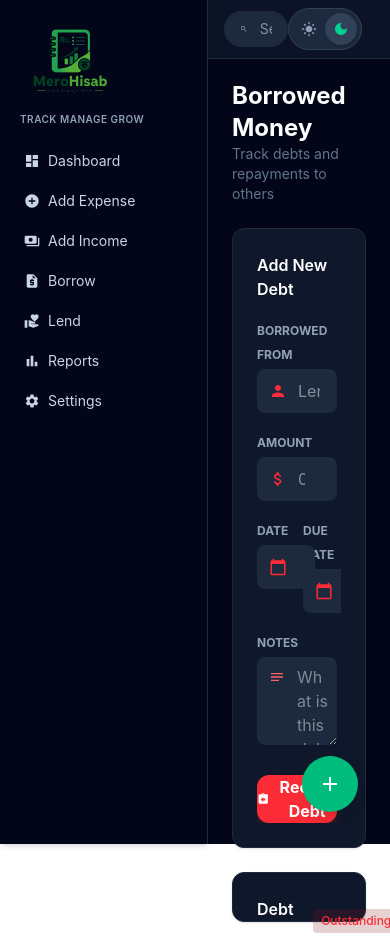
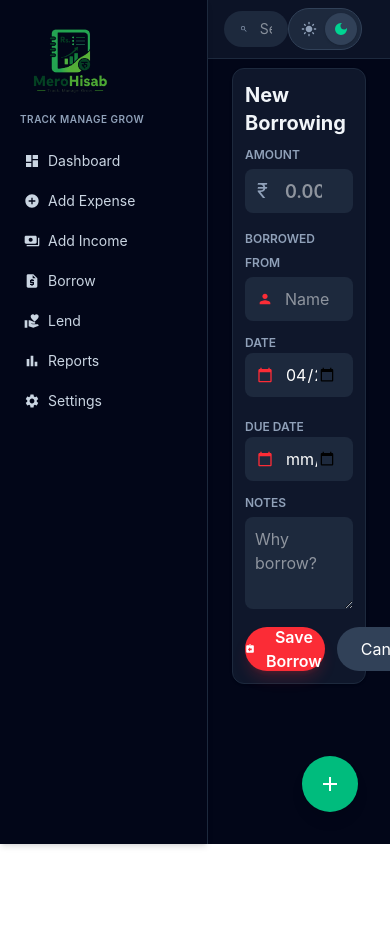
Before and after one commit to Foolmannn/MeroHisab, a React (Vite) app: page /borrow in a window 390 px wide. After the commit the page ends 844 px from the top, so only its background shows below. Built offline with nearby package versions, Linux system fonts and the light colour scheme.

Commit message:
Fised the css of the lend and borrow pages

```diff
--- a/src/pages/Borrow.jsx
+++ b/src/pages/Borrow.jsx
@@ -32,7 +32,7 @@ export default function BorrowSection() {
 
     const newTransaction = {
       id: Date.now().toString(),
-      type: "borrow", // Tagged as borrow
+      type: "borrow",
       amount: Number(form.amount),
       person: form.borrowedFrom,
       date: form.date,
@@ -43,7 +43,6 @@ export default function BorrowSection() {
 
     addTransaction(newTransaction);
 
-    // Reset Form
     setForm({
       borrowedFrom: "",
       amount: "",
@@ -54,151 +53,155 @@ export default function BorrowSection() {
   };
 
   return (
-    <main className="ml-52 pt-20 px-6 pb-6 h-screen  bg-slate-50 dark:bg-slate-950 transition-colors">
-      <div className="max-w-6xl mx-auto flex flex-col h-full gap-6">
+    <main className="ml-52 pt-17 px-6 pb-6 h-screen overflow-hidden bg-slate-50 dark:bg-slate-950 transition-colors">
+      <div className="max-w-6xl mx-auto grid grid-cols-1 lg:grid-cols-12 gap-6">
 
-        {/* HEADER */}
-        <div className="flex-shrink-0">
-          <h2 className="text-2xl font-bold text-slate-800 dark:text-white">Borrowed Money</h2>
-          <p className="text-sm text-slate-500">Track debts and repayments to others</p>
+        {/* LEFT SIDE: FORM (Matching Add Expense: col-span-7) */}
+        <div className="lg:col-span-7 flex flex-col gap-6 h-screen">
+          <div className="bg-white dark:bg-slate-900 rounded-xl shadow p-3 border border-transparent dark:border-slate-800">
+            <div className="flex justify-between items-center mb-1">
+              <h2 className="text-xl font-bold text-slate-800 dark:text-slate-100">
+                New Borrowing
+              </h2>
             </div>
 
-        {/* SIDE-BY-SIDE CONTENT */}
-        <div className="grid grid-cols-1 lg:grid-cols-12 gap-6 flex-grow min-h-0 ">
+            <form className="flex flex-col gap-2" onSubmit={handleSubmit}>
+              {/* AMOUNT */}
+              <div>
+                <label className="text-xs text-slate-500 dark:text-slate-400 font-semibold">AMOUNT</label>
+                <div className="relative mt-1">
+                  <span className="absolute left-3 top-1/2 -translate-y-1/2 text-xl text-slate-400">₹</span>
+                  <input
+                    type="number"
+                    name="amount"
+                    value={form.amount}
+                    onChange={handleChange}
+                    placeholder="0.00"
+                    className="w-full h-11 pl-10 pr-4 rounded-lg bg-slate-100 dark:bg-slate-800 focus:ring-2 focus:ring-red-500 outline-none text-lg font-semibold text-slate-800 dark:text-white"
+                  />
+                </div>
+              </div>
 
-          {/* LEFT: FORM (5 cols) */}
-          <div className="lg:col-span-5 bg-white dark:bg-slate-900 rounded-xl shadow-sm p-6 border border-slate-200 dark:border-slate-800 flex flex-col">
-            <h3 className="font-semibold mb-4 dark:text-white text-red-500">Add New Debt</h3>
-            <form onSubmit={handleSubmit} className="flex flex-col gap-4 overflow-y-auto pr-1">
-              <Input
-                label="Borrowed From"
+              {/* LENDER + DATE */}
+                <div className="mt-1">
+                  <label className="text-xs text-slate-500 dark:text-slate-400 font-semibold ">BORROWED FROM</label>
+                  <div className="relative mt-1">
+                    <MdPerson className="absolute left-3 top-1/2 -translate-y-1/2 text-red-500" />
+                    <input
+                      type="text"
                       name="borrowedFrom"
                       value={form.borrowedFrom}
                       onChange={handleChange}
-                icon={<MdPerson />}
-                placeholder="Lender's name"
+                      placeholder="Name"
+                      className="w-full h-11 pl-10 pr-4 rounded-lg bg-slate-100 dark:bg-slate-800 outline-none text-slate-800 dark:text-white"
                     />
-              <Input
-                label="Amount"
-                name="amount"
-                value={form.amount}
-                onChange={handleChange}
-                icon={<MdAttachMoney />}
-                type="number"
-                placeholder="0.00"
-              />
-              <div className="grid grid-cols-2 gap-3">
-                <Input
-                  label="Date"
+                  </div>
+                </div>
+              <div className="grid grid-cols-1 md:grid-cols-2 gap-4">
+
+
+                <div>
+                  <label className="text-xs text-slate-500 dark:text-slate-400 font-semibold">DATE</label>
+                  <div className="relative ">
+                    <MdCalendarToday className="absolute left-3 top-1/2 -translate-y-1/2 text-red-500" />
+                    <input
+                      type="date"
                       name="date"
                       value={form.date}
                       onChange={handleChange}
-                  icon={<MdCalendarToday />}
+                      className="w-full h-11 pl-10 pr-4 rounded-lg bg-slate-100 dark:bg-slate-800 outline-none text-slate-800 dark:text-white"
+                    />
+                  </div>
+                </div>
+
+              {/* DUE DATE + NOTES */}
+              {/* <div className="grid grid-cols-1 md:grid-cols-2 gap-4"> */}
+                <div>
+                   <label className="text-xs text-slate-500 dark:text-slate-400 font-semibold">DUE DATE</label>
+                   <div className="relative ">
+                    <MdCalendarToday className="absolute left-3 top-1/2 -translate-y-1/2 text-red-500" />
+                    <input
                       type="date"
-                />
-                <Input
-                  label="Due Date"
                       name="dueDate"
                       value={form.dueDate}
                       onChange={handleChange}
-                  icon={<MdCalendarToday />}
-                  type="date"
+                      className="w-full h-11 pl-10 pr-4 rounded-lg bg-slate-100 dark:bg-slate-800 outline-none text-slate-800 dark:text-white"
                     />
                   </div>
+                </div>
+              </div>
 
-              <div>
-                <label className="text-xs font-bold text-slate-500 dark:text-slate-400">NOTES</label>
-                <div className="relative mt-1">
-                  <MdNotes className="absolute left-3 top-3 text-red-400" />
+                <div className="mt-0">
+                  <label className="text-xs text-slate-500 dark:text-slate-400 font-semibold">NOTES</label>
                   <textarea
                     name="notes"
                     value={form.notes}
                     onChange={handleChange}
-                    className="w-full pl-10 p-2 rounded-lg bg-slate-100 dark:bg-slate-800 dark:text-slate-200 outline-none focus:ring-2 ring-red-500/20"
                     rows="3"
-                    placeholder="What is this debt for?"
+                    placeholder="Why borrow?"
+                    className="w-full mt-1 p-2.5 rounded-lg bg-slate-100 dark:bg-slate-800 outline-none text-slate-800 dark:text-white"
                   />
+                </div>
+              {/* </div> */}
+
+              {/* BUTTONS */}
+              <div className="flex gap-3 mt-1">
+                <button type="submit" className="flex-1 h-11 bg-red-500 text-white rounded-full font-semibold flex items-center justify-center gap-2 hover:bg-red-600 transition active:scale-95 shadow-lg shadow-red-500/20 cursor-pointer">
+                  <MdAssignmentReturn />
+                  Save Borrow
+                </button>
+                <button type="button" className="px-6 h-11 bg-slate-200 dark:bg-slate-700 rounded-full hover:bg-slate-300 dark:hover:bg-slate-600 transition dark:text-white cursor-pointer">
+                  Cancel
+                </button>
+              </div>
+            </form>
           </div>
         </div>
 
-              <button type="submit" className="w-full h-12 mt-2 bg-red-500 hover:bg-red-600 text-white rounded-xl font-bold flex items-center justify-center gap-2 transition-all active:scale-95 shadow-lg shadow-red-500/20">
-                <MdAssignmentReturn className="text-xl" />
-                Record Debt
-              </button>
-            </form>
-          </div>
+        {/* RIGHT SIDE: RECENT HISTORY (Matching Add Expense: col-span-5) */}
+        <div className="lg:col-span-5 flex flex-col gap-6 overflow-hidden h-full">
+          <div className="bg-white dark:bg-slate-900 rounded-xl shadow p-6 border border-transparent dark:border-slate-800 flex flex-col max-h-[80vh]">
+            <h3 className="font-bold mb-4 text-slate-800 dark:text-white">
+              Borrow History
+            </h3>
 
-          {/* RIGHT: HISTORY (7 cols) */}
-          <div className="lg:col-span-7 bg-white dark:bg-slate-900 rounded-xl shadow-sm p-6 border border-slate-200 dark:border-slate-800 flex flex-col min-h-0">
-            <div className="flex justify-between items-center mb-4">
-              <h3 className="font-semibold dark:text-white">Debt History</h3>
-              <span className="text-xs font-medium px-2 py-1 bg-red-50 dark:bg-red-900/20 text-red-500 rounded">
-                Outstanding
-              </span>
-            </div>
-
-            {/* SCROLLABLE LIST */}
-            <div className="flex flex-col gap-3 overflow-y-auto pr-2 custom-scrollbar">
-              {transactions.filter(t => t.type === "borrow").length === 0 ? (
-                <div className="flex flex-col items-center justify-center py-20 text-slate-400">
-                  <p className="text-sm italic">You have no recorded debts.</p>
-                </div>
-              ) : (
-                transactions
+            <div className="flex flex-col gap-1 overflow-y-auto pr-2 custom-scrollbar">
+              {[...transactions]
                 .filter(t => t.type === "borrow")
                 .sort((a, b) => new Date(b.date) - new Date(a.date))
-                  .map((t) => (
-                    <BorrowItem key={t.id} transaction={t} />
-                  ))
-              )}
+                .map(t => (
+                  <TransactionItem
+                    key={t.id}
+                    title={t.person}
+                    amount={`₹${t.amount}`}
+                    date={t.date}
+                    dueDate={t.dueDate}
+                  />
+                ))}
+            </div>
           </div>
         </div>
 
-        </div>
       </div>
     </main>
   );
 }
 
-/* REUSABLE INPUT */
-function Input({ label, icon, ...props }) {
+function TransactionItem({ title, amount, date, dueDate }) {
   return (
-    <div>
-      <label className="text-xs font-bold text-slate-500 dark:text-slate-400 uppercase">{label}</label>
-      <div className="relative mt-1">
-        <span className="absolute left-3 top-1/2 -translate-y-1/2 text-red-500 text-lg">
-          {icon}
-        </span>
-        <input
-          {...props}
-          className="w-full h-11 pl-10 pr-4 rounded-lg bg-slate-100 dark:bg-slate-800 dark:text-slate-100 outline-none focus:ring-2 ring-red-500/20 transition-all border border-transparent focus:border-red-500/50"
-        />
+    <div className="flex items-center justify-between px-4 py-3 hover:bg-slate-50 dark:hover:bg-slate-800/50 transition border-b border-slate-100 dark:border-slate-800 last:border-none rounded-lg">
+      <div className="flex flex-col">
+        <p className="text-sm font-medium text-slate-800 dark:text-slate-200">{title}</p>
+        <div className="flex items-center gap-2">
+          <p className="text-xs text-slate-500 dark:text-slate-400">{date}</p>
+          {dueDate && (
+            <span className="text-[10px] text-red-500 font-medium">Due: {dueDate}</span>
+          )}
+        </div>
+      </div>
+      <div className="text-sm font-semibold text-red-500">
+        {amount}
       </div>
     </div>
   );
 }
-
-/* ITEM CARD */
-function BorrowItem({ transaction }) {
-  return (
-    <div className="flex justify-between items-center p-4 rounded-xl bg-slate-50 dark:bg-slate-800/40 border border-slate-100 dark:border-slate-800 hover:border-red-500/30 transition-all group">
-      <div className="flex flex-col">
-        <p className="font-bold text-slate-800 dark:text-slate-200 group-hover:text-red-500 transition-colors">
-          {transaction.person}
-        </p>
-        <div className="flex gap-3 items-center">
-          <p className="text-xs text-slate-500">{transaction.date}</p>
-          {transaction.dueDate && (
-            <p className="text-[10px] bg-red-100 dark:bg-red-900/30 text-red-600 dark:text-red-400 px-2 py-0.5 rounded-full font-medium">
-              Due: {transaction.dueDate}
-            </p>
-          )}
-        </div>
-      </div>
-      <div className="text-right">
-        <p className="font-bold text-red-500 text-lg">₹{transaction.amount.toLocaleString()}</p>
-        <p className="text-[10px] text-slate-400 uppercase tracking-wider">{transaction.status}</p>
-      </div>
-    </div>
-  );
-}
--- a/src/pages/Lend.jsx
+++ b/src/pages/Lend.jsx
@@ -1,5 +1,5 @@
 import React, { useState } from "react";
-import { useTransactions } from "../contexts/TransactionContext"; // Adjust path as needed
+import { useTransactions } from "../contexts/TransactionContext";
 import { MdPerson, MdCalendarToday, MdAttachMoney, MdNotes, MdCheckCircle } from "react-icons/md";
 
 export default function LendSection() {
@@ -26,18 +26,17 @@ export default function LendSection() {
 
     const newTransaction = {
       id: Date.now().toString(),
-      type: "lend", // Tagging as lend for filtering
+      type: "lend",
       amount: Number(form.amount),
       person: form.name,
       date: form.date,
       returnDate: form.returnDate,
       note: form.notes,
-      status: "Pending", // Default status for lending
+      status: "Pending",
     };
 
     addTransaction(newTransaction);
 
-    // Reset Form
     setForm({
       name: "",
       amount: "",
@@ -48,148 +47,148 @@ export default function LendSection() {
   };
 
   return (
-    <main className="ml-52 pt-20 px-6 pb-6 h-screen bg-slate-50 dark:bg-slate-950 transition-colors">
-      <div className="max-w-6xl mx-auto flex flex-col h-full gap-6">
+    <main className="ml-52 pt-17 px-6 pb-6 h-screen overflow-hidden bg-slate-50 dark:bg-slate-950 transition-colors">
+      <div className="max-w-6xl mx-auto grid grid-cols-1 lg:grid-cols-12 gap-6">
 
-        {/* HEADER */}
-        <div className="flex-shrink-0">
-          <h2 className="text-2xl font-bold text-slate-800 dark:text-white">Lent Money</h2>
-          <p className="text-sm text-slate-500">Track money you have lent to others</p>
+        {/* LEFT SIDE: FORM (col-span-7) */}
+        <div className="lg:col-span-7 flex flex-col gap-6">
+          <div className="bg-white dark:bg-slate-900 rounded-xl shadow p-3 border border-transparent dark:border-slate-800">
+            <div className="flex justify-between items-center mb-1">
+              <h2 className="text-xl font-bold text-slate-800 dark:text-slate-100">
+                New Lending
+              </h2>
             </div>
 
-        {/* SIDE-BY-SIDE CONTENT */}
-        <div className="grid grid-cols-1 lg:grid-cols-12 gap-6 flex-grow min-h-0 ">
+            <form className="flex flex-col gap-2" onSubmit={handleSubmit}>
+              {/* AMOUNT */}
+              <div>
+                <label className="text-xs text-slate-500 dark:text-slate-400 font-semibold uppercase">Amount</label>
+                <div className="relative mt-1">
+                  <span className="absolute left-3 top-1/2 -translate-y-1/2 text-xl text-slate-400">₹</span>
+                  <input
+                    type="number"
+                    name="amount"
+                    value={form.amount}
+                    onChange={handleChange}
+                    placeholder="0.00"
+                    className="w-full h-11 pl-10 pr-4 rounded-lg bg-slate-100 dark:bg-slate-800 focus:ring-2 focus:ring-emerald-500 outline-none text-lg font-semibold text-slate-800 dark:text-white"
+                  />
+                </div>
+              </div>
 
-          {/* LEFT: FORM (5 cols) */}
-          <div className="lg:col-span-5 bg-white dark:bg-slate-900 rounded-xl shadow-sm p-6 border border-slate-200 dark:border-slate-800 flex flex-col">
-            <h3 className="font-semibold mb-4 dark:text-white">New Lend Record</h3>
-            <form onSubmit={handleSubmit} className="flex flex-col gap-4 overflow-y-auto pr-1">
-              <Input
-                label="Lent To"
+              {/* PERSON */}
+              <div className="mt-1">
+                <label className="text-xs text-slate-500 dark:text-slate-400 font-semibold uppercase">Lent To</label>
+                <div className="relative mt-1">
+                  <MdPerson className="absolute left-3 top-1/2 -translate-y-1/2 text-emerald-500" />
+                  <input
+                    type="text"
                     name="name"
                     value={form.name}
                     onChange={handleChange}
-                icon={<MdPerson />}
-                placeholder="Person's name"
+                    placeholder="Name"
+                    className="w-full h-11 pl-10 pr-4 rounded-lg bg-slate-100 dark:bg-slate-800 outline-none text-slate-800 dark:text-white"
                   />
-              <Input
-                label="Amount"
-                name="amount"
-                value={form.amount}
-                onChange={handleChange}
-                icon={<MdAttachMoney />}
-                type="number"
-                placeholder="0.00"
-              />
-              <div className="grid grid-cols-2 gap-3">
-                <Input
-                  label="Date"
+                </div>
+              </div>
+
+              <div className="grid grid-cols-1 md:grid-cols-2 gap-4">
+                {/* DATE */}
+                <div>
+                  <label className="text-xs text-slate-500 dark:text-slate-400 font-semibold uppercase">Date</label>
+                  <div className="relative mt-1">
+                    <MdCalendarToday className="absolute left-3 top-1/2 -translate-y-1/2 text-emerald-500" />
+                    <input
+                      type="date"
                       name="date"
                       value={form.date}
                       onChange={handleChange}
-                  icon={<MdCalendarToday />}
+                      className="w-full h-11 pl-10 pr-4 rounded-lg bg-slate-100 dark:bg-slate-800 outline-none text-slate-800 dark:text-white"
+                    />
+                  </div>
+                </div>
+
+                {/* RETURN DATE */}
+                <div>
+                  <label className="text-xs text-slate-500 dark:text-slate-400 font-semibold uppercase">Return Date</label>
+                  <div className="relative mt-1">
+                    <MdCalendarToday className="absolute left-3 top-1/2 -translate-y-1/2 text-emerald-500" />
+                    <input
                       type="date"
-                />
-                <Input
-                  label="Return Date"
                       name="returnDate"
                       value={form.returnDate}
                       onChange={handleChange}
-                  icon={<MdCalendarToday />}
-                  type="date"
+                      className="w-full h-11 pl-10 pr-4 rounded-lg bg-slate-100 dark:bg-slate-800 outline-none text-slate-800 dark:text-white"
                     />
                   </div>
+                </div>
+              </div>
 
-              <div>
-                <label className="text-xs font-bold text-slate-500 dark:text-slate-400">NOTES</label>
-                <div className="relative mt-1">
-                  <MdNotes className="absolute left-3 top-3 text-emerald-500" />
+              {/* NOTES */}
+              <div className="mt-0">
+                <label className="text-xs text-slate-500 dark:text-slate-400 font-semibold uppercase">Notes</label>
                 <textarea
                   name="notes"
                   value={form.notes}
                   onChange={handleChange}
-                    className="w-full pl-10 p-2 rounded-lg bg-slate-100 dark:bg-slate-800 dark:text-slate-200 outline-none focus:ring-2 ring-emerald-500/20"
                   rows="3"
                   placeholder="Why did you lend it?"
+                  className="w-full mt-1 p-2.5 rounded-lg bg-slate-100 dark:bg-slate-800 outline-none text-slate-800 dark:text-white"
                 />
+              </div>
+
+              {/* BUTTONS */}
+              <div className="flex gap-3 mt-1">
+                <button type="submit" className="flex-1 h-11 bg-emerald-500 text-white rounded-full font-semibold flex items-center justify-center gap-2 hover:bg-emerald-600 transition active:scale-95 shadow-lg shadow-emerald-500/20 cursor-pointer">
+                  <MdCheckCircle />
+                  Save Record
+                </button>
+                <button type="button" className="px-6 h-11 bg-slate-200 dark:bg-slate-700 rounded-full hover:bg-slate-300 dark:hover:bg-slate-600 transition dark:text-white cursor-pointer font-medium">
+                  Cancel
+                </button>
+              </div>
+            </form>
           </div>
         </div>
 
-              <button type="submit" className="w-full h-12 mt-2 bg-emerald-500 hover:bg-emerald-600 text-white rounded-xl font-bold flex items-center justify-center gap-2 transition-all active:scale-95 shadow-lg shadow-emerald-500/20">
-                <MdCheckCircle className="text-xl" />
-                Save Transaction
-              </button>
-            </form>
-          </div>
+        {/* RIGHT SIDE: HISTORY (col-span-5) */}
+        <div className="lg:col-span-5 flex flex-col gap-6 overflow-hidden h-full">
+          <div className="bg-white dark:bg-slate-900 rounded-xl shadow p-6 border border-transparent dark:border-slate-800 flex flex-col max-h-[80vh]">
+            <h3 className="font-bold mb-4 text-slate-800 dark:text-white">
+              Lend History
+            </h3>
 
-          {/* RIGHT: HISTORY (7 cols) */}
-          <div className="lg:col-span-7 bg-white dark:bg-slate-900 rounded-xl shadow-sm p-6 border border-slate-200 dark:border-slate-800 flex flex-col min-h-0">
-            <div className="flex justify-between items-center mb-4">
-              <h3 className="font-semibold dark:text-white">Recent Lend History</h3>
-              <span className="text-xs font-medium px-2 py-1 bg-slate-100 dark:bg-slate-800 text-slate-500 rounded">
-                Pending Returns
-              </span>
-            </div>
-
-            {/* SCROLLABLE LIST */}
-            <div className="flex flex-col gap-3 overflow-y-auto pr-2 custom-scrollbar">
+            <div className="flex flex-col gap-1 overflow-y-auto pr-2 custom-scrollbar">
               {transactions.filter(t => t.type === "lend").length === 0 ? (
-                <div className="flex flex-col items-center justify-center py-20 text-slate-400">
-                  <p>No lending history found.</p>
+                <div className="text-center py-10 text-slate-400 text-sm italic">
+                  No records yet.
                 </div>
               ) : (
-                transactions
+                [...transactions]
                   .filter(t => t.type === "lend")
-                  .map((t) => (
-                    <LendItem key={t.id} transaction={t} />
+                  .sort((a, b) => new Date(b.date) - new Date(a.date))
+                  .map(t => (
+                    <div key={t.id} className="flex items-center justify-between px-4 py-3 hover:bg-slate-50 dark:hover:bg-slate-800/50 transition border-b border-slate-100 dark:border-slate-800 last:border-none rounded-lg">
+                      <div className="flex flex-col">
+                        <p className="text-sm font-medium text-slate-800 dark:text-slate-200">{t.person}</p>
+                        <div className="flex items-center gap-2">
+                          <p className="text-xs text-slate-500 dark:text-slate-400">{t.date}</p>
+                          {t.returnDate && (
+                            <span className="text-[10px] text-emerald-500 font-medium">Due: {t.returnDate}</span>
+                          )}
+                        </div>
+                      </div>
+                      <div className="text-sm font-bold text-emerald-500">
+                        ₹{t.amount.toLocaleString()}
+                      </div>
+                    </div>
                   ))
               )}
             </div>
           </div>
+        </div>
 
-        </div>
       </div>
     </main>
   );
 }
-
-function Input({ label, icon, ...props }) {
-  return (
-    <div>
-      <label className="text-xs font-bold text-slate-500 dark:text-slate-400 uppercase">{label}</label>
-      <div className="relative mt-1">
-        <span className="absolute left-3 top-1/2 -translate-y-1/2 text-emerald-500 text-lg">
-          {icon}
-        </span>
-        <input
-          {...props}
-          className="w-full h-11 pl-10 pr-4 rounded-lg bg-slate-100 dark:bg-slate-800 dark:text-slate-100 outline-none focus:ring-2 ring-emerald-500/20 transition-all border border-transparent focus:border-emerald-500/50"
-        />
-      </div>
-    </div>
-  );
-}
-
-function LendItem({ transaction }) {
-  return (
-    <div className="flex justify-between items-center p-4 rounded-xl bg-slate-50 dark:bg-slate-800/40 border border-slate-100 dark:border-slate-800 hover:border-emerald-500/30 transition-all group">
-      <div className="flex flex-col">
-        <p className="font-bold text-slate-800 dark:text-slate-200 group-hover:text-emerald-500 transition-colors">
-          {transaction.person}
-        </p>
-        <div className="flex gap-3 items-center">
-          <p className="text-xs text-slate-500">{transaction.date}</p>
-          {transaction.returnDate && (
-            <p className="text-[10px] bg-amber-100 dark:bg-amber-900/30 text-amber-600 dark:text-amber-400 px-2 py-0.5 rounded-full font-medium">
-              Due: {transaction.returnDate}
-            </p>
-          )}
-        </div>
-      </div>
-      <div className="text-right">
-        <p className="font-bold text-emerald-500 text-lg">₹{transaction.amount.toLocaleString()}</p>
-        <p className="text-[10px] text-slate-400 uppercase tracking-wider">{transaction.status}</p>
-      </div>
-    </div>
-  );
-}
```
Lines whose indentation alone changed are shown as unchanged.
